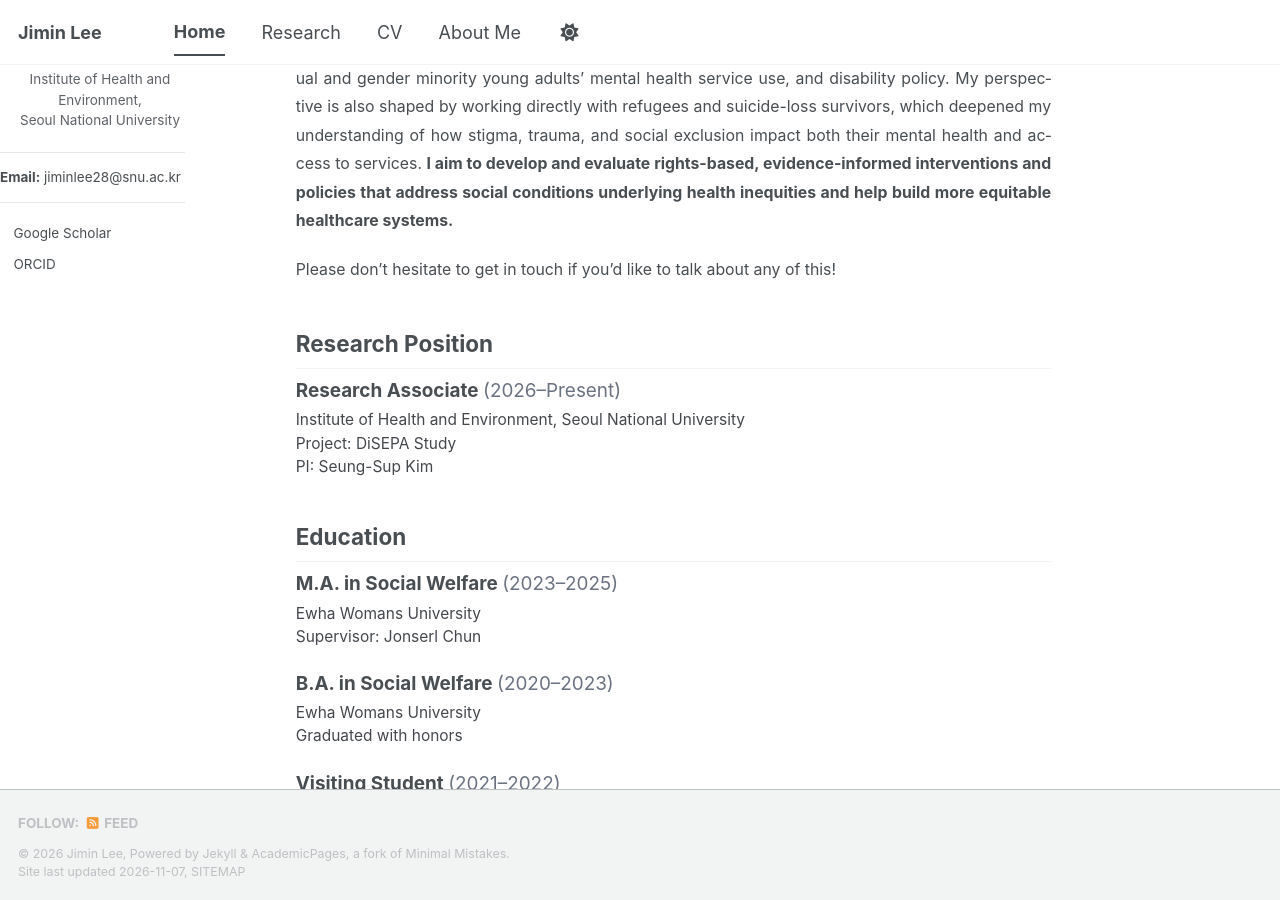
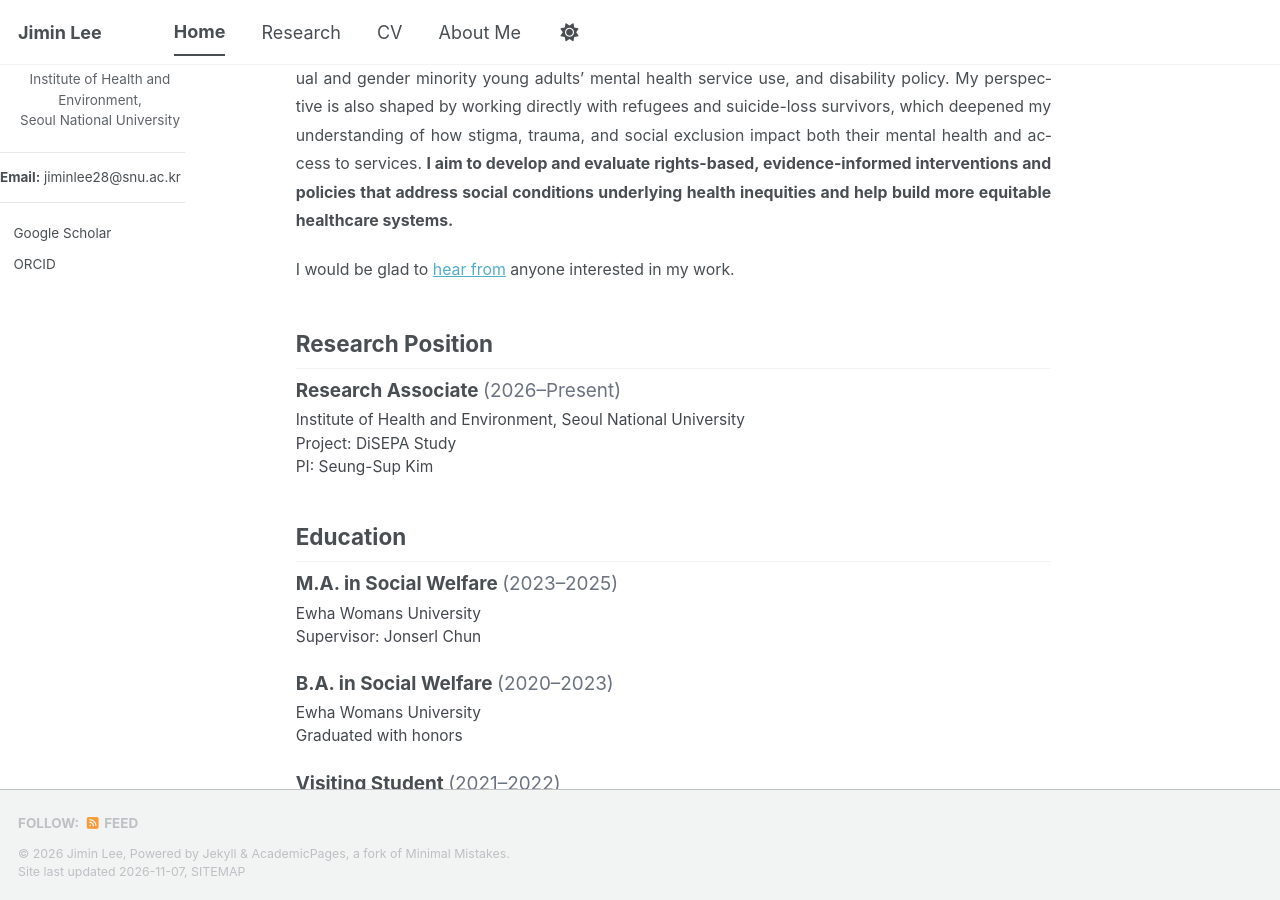
Before and after one commit to jiminlee-research/jiminlee-research.github.io, a Jekyll site: the page built from _pages/about.md, in a window 1280 px wide and 900 px high, scrolled down 373 px. Built offline with Jekyll 4.4.1, drawn with Linux system fonts in a browser that asks for light colours; a style sheet for code colours, icons or effects is not loaded.

Commit message:
Reword home page contact line with email link
Co-Authored-By: Claude Opus 5.5 <noreply@anthropic.com>
Claude-Session: https://claude.ai/code/session_01PcjxNfDHwsJtJ6agebrJHV

```diff
--- a/_pages/about.md
+++ b/_pages/about.md
@@ -40,7 +40,7 @@ I am Jimin, a research associate at the Institute of Health and Environment at S
 
 I study how social experiences such as discrimination and stigma, whether on a personal or systemic level, contribute to mental health inequities and adverse behavioral health outcomes, and how organizational and policy conditions keep people affected by stigma from reaching the care they need. This interest has grown out of my research on young adults' social isolation and substance use, sexual and gender minority young adults' mental health service use, and disability policy. My perspective is also shaped by working directly with refugees and suicide-loss survivors, which deepened my understanding of how stigma, trauma, and social exclusion impact both their mental health and access to services. **I aim to develop and evaluate rights-based, evidence-informed interventions and policies that address social conditions underlying health inequities and help build more equitable healthcare systems.**
 
-Please don't hesitate to get in touch if you'd like to talk about any of this!
+I would be glad to [hear from](mailto:jiminlee28@snu.ac.kr) anyone interested in my work.
 
 ## Research Position
 
```
